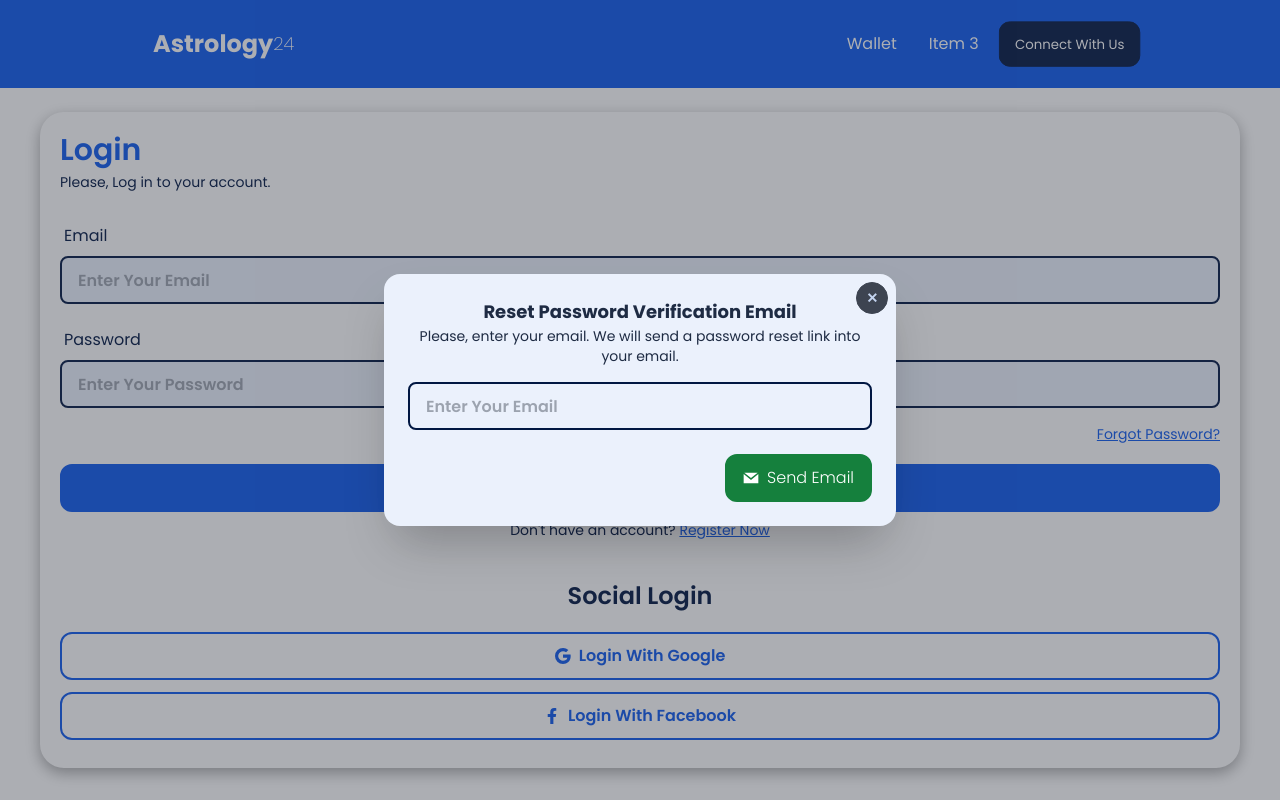
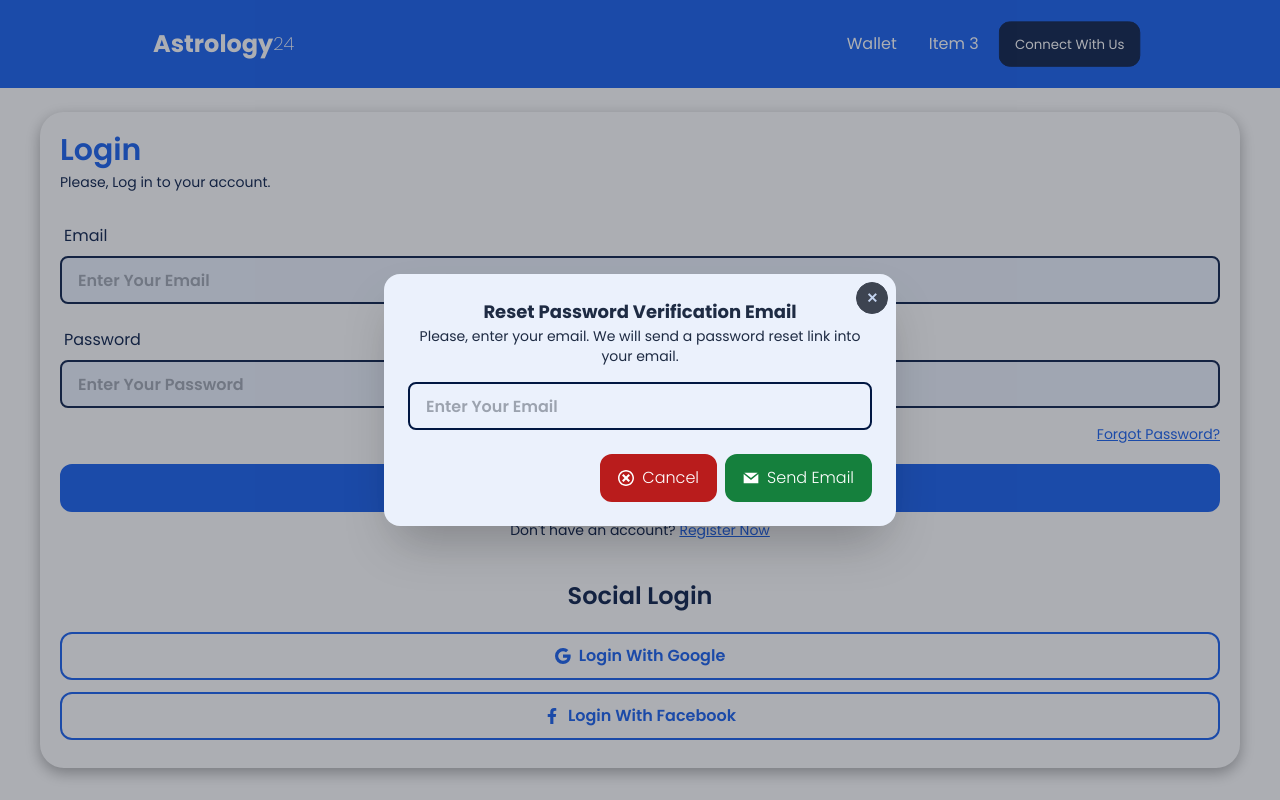
Before and after one commit to Victor-Sammy/astro24, a React (Create React App) app in the folder frontend/: page /login in a window 1280 px wide. Both pictures are taken after a click on the label "Forgot Password?". Shown: the top 800 px of the page. Built offline with nearby package versions, Linux system fonts and the light colour scheme.

Commit message:
forgot password component done

```diff
--- a/frontend/src/pages/Authentication/ForgotPasswordModal/ForgotPasswordModal.js
+++ b/frontend/src/pages/Authentication/ForgotPasswordModal/ForgotPasswordModal.js
@@ -1,7 +1,36 @@
 import React from 'react';
 import { GrMail } from 'react-icons/gr';
+import { ImCancelCircle } from 'react-icons/im';
+import { useSendPasswordResetEmail } from 'react-firebase-hooks/auth';
+import auth from '../../../firebase.init';
+import { toast } from 'react-toastify';
 
-const ForgotPasswordModal = () => {
+const ForgotPasswordModal = ({ setShowPasswordResetModal }) => {
+    // integration of react firebase hooks
+    const [sendPasswordResetEmail, sending, error] = useSendPasswordResetEmail(auth);
+
+    // event handler for password reset mail
+    const handlePasswordRest = async (event) => {
+        try {
+
+            setShowPasswordResetModal(false);
+            const email = event.target.resetEmail.value;
+            await sendPasswordResetEmail(email);
+
+            toast.success('Password Reset Email Sent!!!');
+        } catch (err) {
+
+        }
+    }
+
+    if (sending) {
+        // loading component will added later
+    }
+
+    if (error) {
+        // error message checked here
+    }
+
 
     // rendering forgot password modal component here
     return (
@@ -12,13 +41,19 @@ const ForgotPasswordModal = () => {
                     <label htmlFor='forgot-password-modal' className='btn btn-sm btn-circle absolute right-2 top-2'>✕</label>
                     <h3 className='font-bold text-lg'>Reset Password Verification Email</h3>
                     <p className='pb-4 text-sm'>Please, enter your email. We will send a password reset link into your email.</p>
-                    <input type='email' placeholder='Enter Your Email' className='input input-bordered border-secondary border-2 w-full font-semibold text-base text-secondary' />
-                    <div className='modal-action'>
-                        <label htmlFor='forgot-password-modal' className='btn bg-green-700 text-accent text-base font-light capitalize border-2 border-green-700 rounded-xl hover:bg-accent hover:text-green-700 hover:border-green-700 duration-300'>
-                            <GrMail className='mr-2' />
-                            Send Email
-                        </label>
-                    </div>
+                    <form onSubmit={handlePasswordRest}>
+                        <input name='resetEmail' type='email' placeholder='Enter Your Email' className='input input-bordered border-secondary border-2 w-full font-semibold text-base text-secondary' required autoComplete={false} />
+                        <div className='modal-action'>
+                            <label htmlFor='forgot-password-modal' className='btn bg-red-700 text-accent text-base font-light capitalize border-2 border-red-700 rounded-xl hover:bg-accent hover:text-red-700 hover:border-red-700 duration-300'>
+                                <ImCancelCircle className='mr-2' />
+                                Cancel
+                            </label>
+                            <button type='submit' className='btn bg-green-700 text-accent text-base font-light capitalize border-2 border-green-700 rounded-xl hover:bg-accent hover:text-green-700 hover:border-green-700 duration-300'>
+                                <GrMail className='mr-2' />
+                                Send Email
+                            </button>
+                        </div>
+                    </form>
                 </div>
             </div>
         </div>
--- a/frontend/src/pages/Authentication/Login/Login.js
+++ b/frontend/src/pages/Authentication/Login/Login.js
@@ -1,4 +1,5 @@
 import React from 'react';
+import { useState } from 'react';
 import { useSignInWithEmailAndPassword } from 'react-firebase-hooks/auth';
 import { useForm } from 'react-hook-form';
 import { Link } from 'react-router-dom';
@@ -14,6 +15,9 @@ const Login = () => {
 
     // integration react hook form here
     const { register, handleSubmit, reset, formState: { errors } } = useForm();
+
+    // integration of react hooks here
+    const [showPasswordResetModal, setShowPasswordResetModal] = useState(false);
 
     // event handler for signing with email and password
     const handleSignInWithEmailAndPassword = async (data) => {
@@ -82,7 +86,7 @@ const Login = () => {
                             </label>
                         </div>
                         <div className='flex justify-end mb-5'>
-                            <label htmlFor='forgot-password-modal' className='capitalize font-normal underline text-primary hover:opacity-60 duration-300 text-sm cursor-pointer'>Forgot Password?</label>
+                            <label onClick={() => setShowPasswordResetModal(true)} htmlFor='forgot-password-modal' className='capitalize font-normal underline text-primary hover:opacity-60 duration-300 text-sm cursor-pointer'>Forgot Password?</label>
                         </div>
                         <button type='submit' className='btn btn-primary w-full text-accent text-base capitalize border-2 rounded-xl hover:bg-accent hover:text-primary duration-300'>Log In</button>
                         <div className='mt-2'>
@@ -95,7 +99,9 @@ const Login = () => {
                     <SocialLogin />
                 </div>
             </div>
-            <ForgotPasswordModal />
+            {
+                showPasswordResetModal && <ForgotPasswordModal setShowPasswordResetModal={setShowPasswordResetModal} />
+            }
         </section>
     );
 };
```
